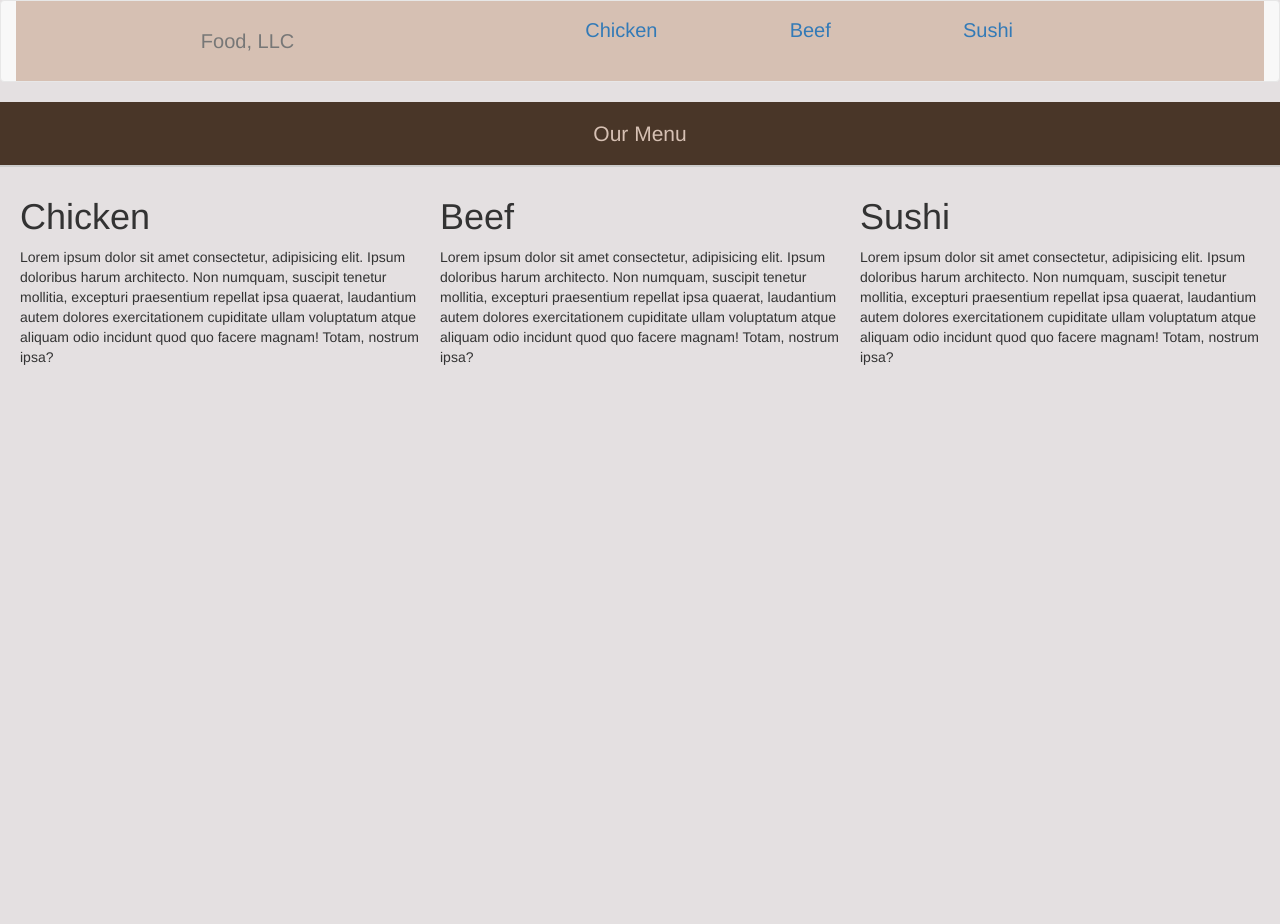
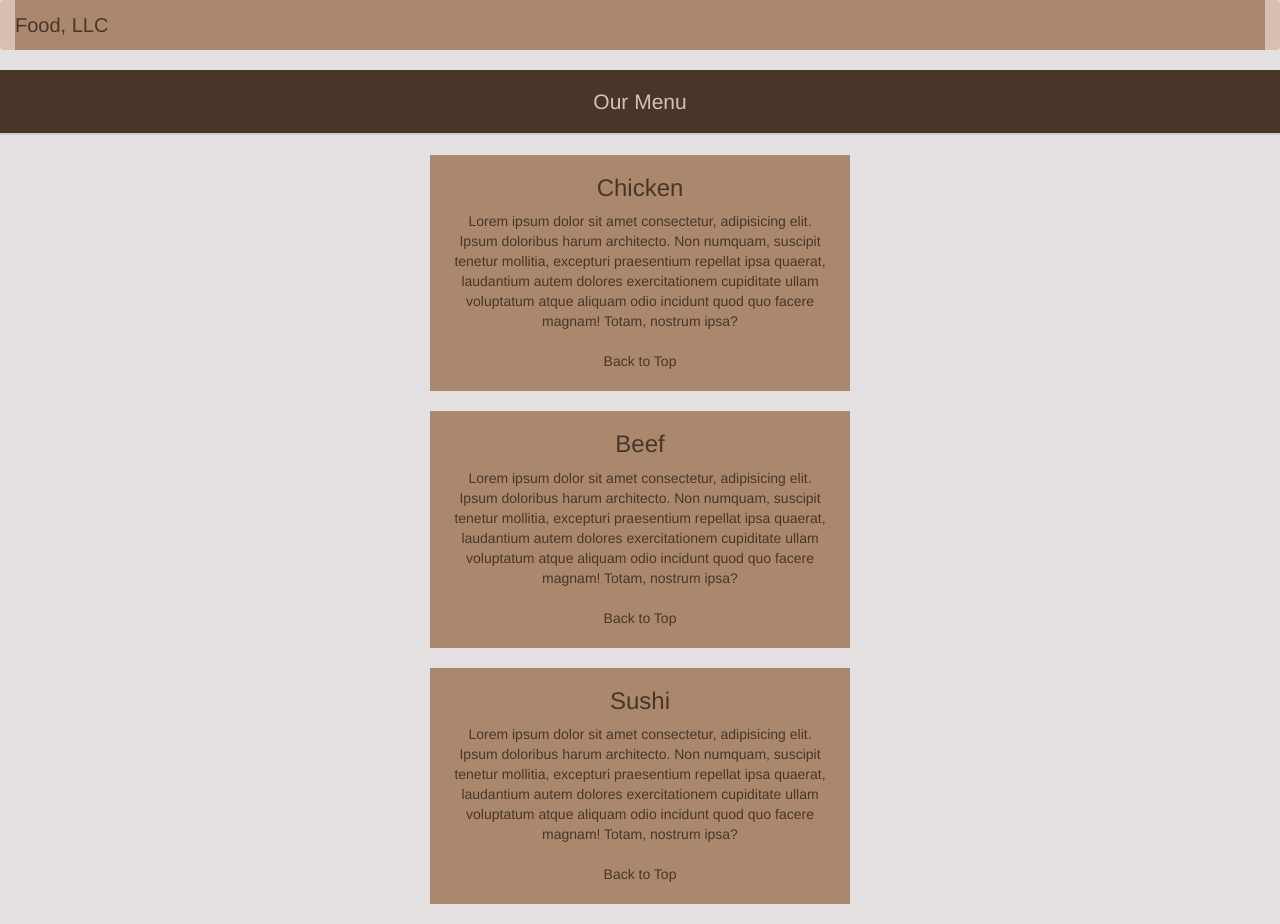
Before and after one commit to CODEWITHIBF/Coursera_Class-3_Asssignemnt, a plain HTML site: page index.html in a window 1280 px wide. Before the commit the page ends 800 px from the top, so only its background shows below. Drawn offline with nearby package versions, Linux system fonts and the light colour scheme.

Commit message:
Added Module 3 Solution

```diff
--- a/index.html
+++ b/index.html
@@ -7,7 +7,6 @@
     <title>Module 3 Solution</title>
     <link href="https://maxcdn.bootstrapcdn.com/bootstrap/3.3.7/css/bootstrap.min.css" rel="stylesheet">
     <link rel="stylesheet" href="style.css">
-
 </head>
 
 <body>
@@ -15,7 +14,8 @@
     <nav class="navbar navbar-default">
         <div class="container-fluid">
             <div class="navbar-header">
-                <button type="button" class="navbar-toggle collapsed" data-toggle="collapse" data-target="#navbar-collapse"
+                <!-- Mobile Menu Button (Visible only in xs view) -->
+                <button type="button" class="navbar-toggle collapsed visible-xs" data-toggle="collapse" data-target="#navbar-collapse"
                     aria-expanded="false">
                     <span class="sr-only">Toggle navigation</span>
                     <span class="icon-bar"></span>
@@ -23,20 +23,11 @@
                     <span class="icon-bar"></span>
                 </button>
                 <a class="navbar-brand" href="#">Food, LLC</a>
-
-                <div class="navb">
-                    <ul>
-                        <li><a href="#chicken">Chicken</a></li>
-                        <li><a href="#beef">Beef</a></li>
-                        <li><a href="#sushi">Sushi</a></li>
-                    </ul>
-                </div>
-
             </div>
 
-            <!-- Collapsible menu -->
+            <!-- Collapsible Menu (Visible only in xs view) -->
             <div class="collapse navbar-collapse" id="navbar-collapse">
-                <ul class="mobile nav navbar-nav">
+                <ul class="nav navbar-nav visible-xs">
                     <li><a href="#chicken">Chicken</a></li>
                     <li><a href="#beef">Beef</a></li>
                     <li><a href="#sushi">Sushi</a></li>
@@ -45,41 +36,34 @@
         </div>
     </nav>
 
-
     <!-- Page Heading -->
-    <header>
+    <header id="top">
         <div class="container">
-            <h1>Our Menu</h1>
+            <h1 class="text-center">Our Menu</h1>
         </div>
     </header>
 
     <!-- Tall Section -->
-    <div class="box">
-        <div class="boxes">
-            <h1>Chicken</h1>
-            <div>
-                <p>Lorem ipsum dolor sit amet consectetur, adipisicing elit. Ipsum doloribus harum architecto. Non numquam, suscipit tenetur mollitia, excepturi praesentium repellat ipsa quaerat, laudantium autem dolores exercitationem cupiditate ullam voluptatum atque aliquam odio incidunt quod quo facere magnam! Totam, nostrum ipsa?</p>
-
+    <div class="container-fluid">
+        <div class="row">
+            <div class="col-xs-12">
+                <section id="chicken" class="tall-section">
+                    <h3 class="text-center">Chicken</h3>
+                    <p>Lorem ipsum dolor sit amet consectetur, adipisicing elit. Ipsum doloribus harum architecto. Non numquam, suscipit tenetur mollitia, excepturi praesentium repellat ipsa quaerat, laudantium autem dolores exercitationem cupiditate ullam voluptatum atque aliquam odio incidunt quod quo facere magnam! Totam, nostrum ipsa?</p>
+                    <a href="#top">Back to Top</a>
+                </section>
+                <section id="beef" class="tall-section">
+                    <h3 class="text-center">Beef</h3>
+                    <p>Lorem ipsum dolor sit amet consectetur, adipisicing elit. Ipsum doloribus harum architecto. Non numquam, suscipit tenetur mollitia, excepturi praesentium repellat ipsa quaerat, laudantium autem dolores exercitationem cupiditate ullam voluptatum atque aliquam odio incidunt quod quo facere magnam! Totam, nostrum ipsa?</p>
+                    <a href="#top">Back to Top</a>
+                </section>
+                <section id="sushi" class="tall-section">
+                    <h3 class="text-center">Sushi</h3>
+                    <p>Lorem ipsum dolor sit amet consectetur, adipisicing elit. Ipsum doloribus harum architecto. Non numquam, suscipit tenetur mollitia, excepturi praesentium repellat ipsa quaerat, laudantium autem dolores exercitationem cupiditate ullam voluptatum atque aliquam odio incidunt quod quo facere magnam! Totam, nostrum ipsa?</p>
+                    <a href="#top">Back to Top</a>
+                </section>
             </div>
         </div>
-
-        <div class="boxes">
-            <h1>Beef</h1>
-            <div>
-                <p>Lorem ipsum dolor sit amet consectetur, adipisicing elit. Ipsum doloribus harum architecto. Non numquam, suscipit tenetur mollitia, excepturi praesentium repellat ipsa quaerat, laudantium autem dolores exercitationem cupiditate ullam voluptatum atque aliquam odio incidunt quod quo facere magnam! Totam, nostrum ipsa?</p>
-
-            </div>
-        </div>
-
-        <div class="boxes">
-            <h1>Sushi</h1>
-            <div>
-                <p>Lorem ipsum dolor sit amet consectetur, adipisicing elit. Ipsum doloribus harum architecto. Non numquam, suscipit tenetur mollitia, excepturi praesentium repellat ipsa quaerat, laudantium autem dolores exercitationem cupiditate ullam voluptatum atque aliquam odio incidunt quod quo facere magnam! Totam, nostrum ipsa?</p>
-
-            </div>
-        </div>
-
-
     </div>
 
     <script src="https://ajax.googleapis.com/ajax/libs/jquery/1.12.4/jquery.min.js"></script>
--- a/style.css
+++ b/style.css
@@ -12,63 +12,51 @@ body {
     position: relative;
 }
 
-.mobile {
-    display: none;
-
+.navbar-brand {
+    font-size: 2rem;
+    color: var(--dark) !important;
 }
 
-.navbar-brand {
-    font-size: 2rem;
-    color: var(--dark);
+
+
+.navbar-default {
+    background-color: var(--Text);
+    border: none;
 }
 
-.navbar-header ul li a {
-    text-decoration: none;
-
+.navbar-toggle {
+    border: 1px solid var(--dark);
 }
 
-.navbar-header {
-    display: flex;
-    width: 100%;
-    justify-content: space-between;
-    padding: 15px;
-    margin: 0;
-    background-color: var(--Text);
+.navbar-toggle .icon-bar {
+    background-color: var(--dark);
 }
 
-.navbar-header ul {
-    width: 600px;
-    display: flex;
-    list-style-type: none;
-    justify-content: space-around;
-    font-size: 2rem;
-    font-family: 'Franklin Gothic Medium', 'Arial Narrow', Arial, sans-serif;
-    text-decoration: none;
-}
-
-.navbar-header ul :hover {
-    color: var(--dark);
-    text-decoration: none;
-    scale: 1.2;
+.navbar-collapse {
+    background-color: var(--lightdark);
+    padding: 0;
 }
 
 .navbar-collapse ul {
-
     margin: 0;
     padding: 0;
 }
 
 .navbar-collapse ul li {
     list-style: none;
+    text-align: center;
+    border-bottom: 1px solid var(--Text);
 }
 
 .navbar-collapse ul li a {
     color: var(--dark);
     text-decoration: none;
+    display: block;
+    padding: 10px;
 }
 
 .navbar-collapse ul li a:hover {
-    color: #7C444F;
+    background-color: var(--Text);
 }
 
 header {
@@ -81,51 +69,38 @@ header {
 header h1 {
     margin: 0;
     font-size: 1.5em;
-    text-align: center;
 }
 
-/* Flexbox layout for the content */
-.box {
+.row {
     display: flex;
-    justify-content: space-around;
+    flex-direction: column;
     align-items: center;
-    flex-wrap: wrap;
-    padding: 10px;
 }
 
-.box .boxes {
-    width: 400px;
-    height: 300px;
+.tall-section {
+    background-color: var(--lightdark);
+    padding: 20px;
+    margin: 20px auto; /* Centers the sections */
+    width: 90%; /* Responsive width */
+    max-width: 420px; /* Limit max width */
+    color: var(--dark);
+    text-align: center; /* Centers text inside */
 }
 
-/* Mobile-Specific Adjustments */
-@media (max-width: 768px) {
 
-    .mobile {
-        display: block;
 
-    }
+.tall-section h3 {
+    margin-top: 0;
+}
 
-    .navbar-brand {
-        font-size: 1.5rem;
-    }
+.tall-section a {
+    display: block;
+    text-align: center;
+    margin-top: 20px;
+    color: var(--dark);
+    text-decoration: none;
+}
 
-    .navb {
-        display: none;
-    }
-
-    .navbar-collapse {
-        background-color: var(--lightdark);
-    }
-
-    .navbar-collapse ul li a {
-        padding: 10px;
-        text-align: center;
-        display: block;
-        border-bottom: 1px solid var(--Text);
-    }
-
-    header h1 {
-        font-size: 1.2rem;
-    }
+.tall-section a:hover {
+    color: var(--Text);
 }
```
